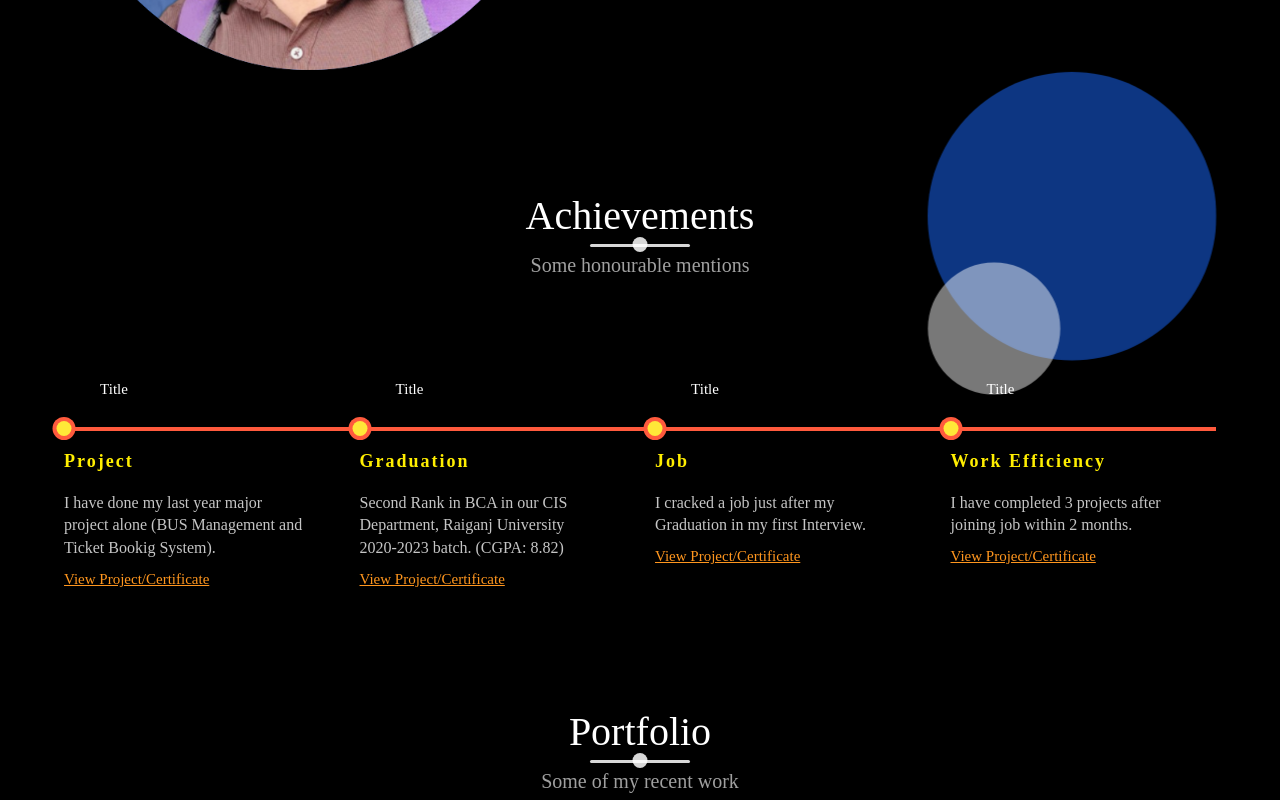
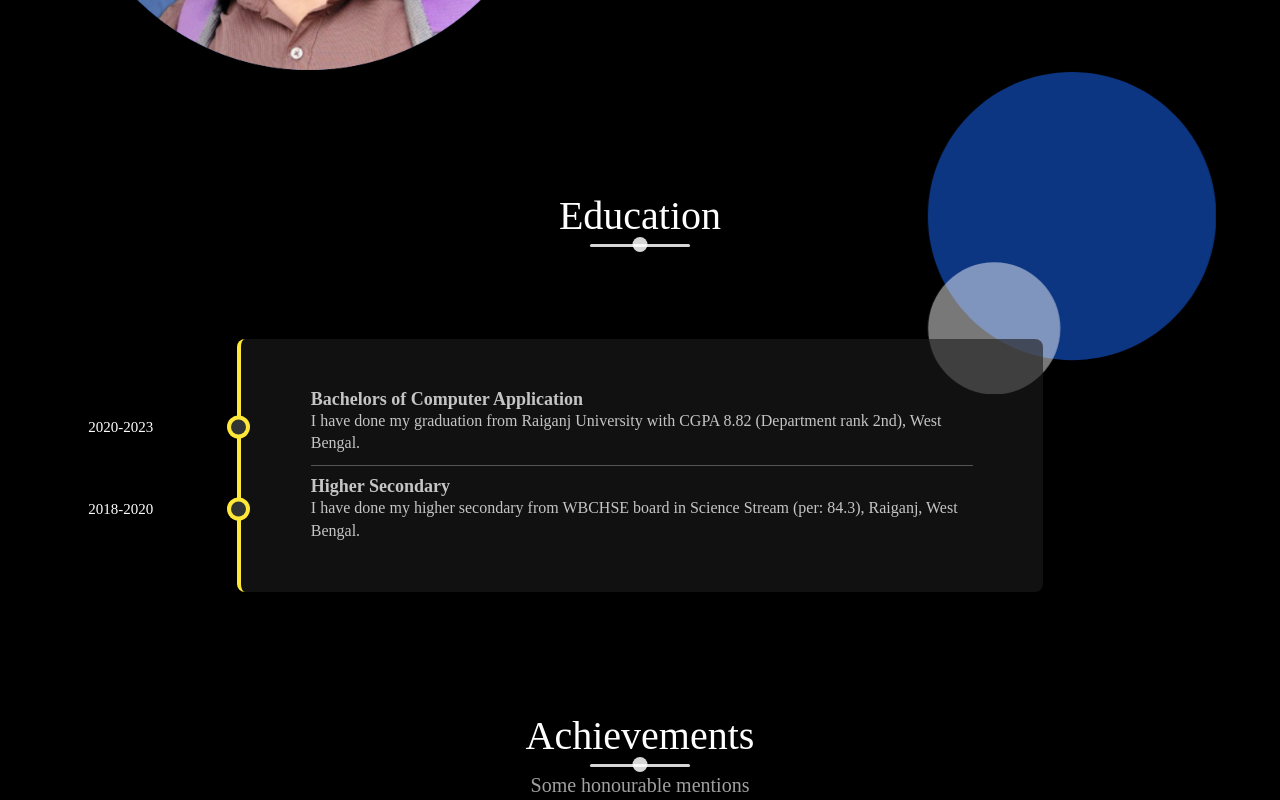
Before and after one commit to Nityasaha13/Portfolio, a plain HTML site: page index.html in a window 1280 px wide. Shown: the part 1280-2080 px from the top of the page. Drawn offline with nearby package versions, Linux system fonts and the light colour scheme; a web font is replaced by a local one.

Commit message:
education

```diff
--- a/index.html
+++ b/index.html
@@ -14,7 +14,9 @@
     <link rel="preconnect" href="https://fonts.gstatic.com" crossorigin>
     <link href="https://fonts.googleapis.com/css2?family=Kalam:wght@700&display=swap" rel="stylesheet">
     <link href="https://fonts.googleapis.com/css2?family=Kalam:wght@400;700&display=swap" rel="stylesheet">
-    <link href="https://fonts.googleapis.com/css2?family=Kalam:wght@400;700&family=Noto+Serif:ital,wght@1,700&display=swap" rel="stylesheet">
+    <link
+        href="https://fonts.googleapis.com/css2?family=Kalam:wght@400;700&family=Noto+Serif:ital,wght@1,700&display=swap"
+        rel="stylesheet">
     <meta name="google-site-verification" content="9P7lBLkCpxEcZAig0uq5LQzN-YUIhlLA37V1Gj3avcg" />
 </head>
 
@@ -91,7 +93,8 @@
                     Tech Enthusiast. Fast Learner. Willing to Dive in TECH World.
                     <br>
                     <br>
-                    <a href="https://drive.google.com/file/d/1NqX5j4xCnX4rLMic1vsiQoh3Cr0VFtPw/view?usp=drive_link" class="cta">Checkout my Resume</a>
+                    <a href="https://drive.google.com/file/d/1NqX5j4xCnX4rLMic1vsiQoh3Cr0VFtPw/view?usp=drive_link"
+                        class="cta">Checkout my Resume</a>
 
                 </p>
                 <br>
@@ -134,6 +137,28 @@
         </div>
     </section>
 
+    <section class="experience" id="experience">
+        <div class="container">
+            <div class="section-heading">
+                <h1>Education</h1>
+            </div>
+            <div class="timeline">
+                <ul>
+                    <li class="date" data-date="2020-2023" data-aos="fade-up" data-aos-duration="300ms">
+                        <h1>Bachelors of Computer Application</h1>
+                        <p> I have done my graduation from Raiganj University with CGPA 8.82 (Department rank 2nd), West Bengal.
+                        </p>
+                    </li>
+                    <li class="date" data-date="2018-2020" data-aos="fade-up" data-aos-duration="300ms">
+                        <h1>Higher Secondary</h1>
+                        <p>I have done my higher secondary from WBCHSE board in Science Stream (per: 84.3), Raiganj,
+                            West Bengal.
+                        </p>
+                    </li>
+            </div>
+        </div>
+    </section>
+
     <section class="services" id="services">
 
         <div class="container">
@@ -173,7 +198,7 @@
                     <br>
                     <a href="" class="cta">View Project/Certificate</a>
                 </div>
-               <div class="skill" data-date="Title" data-aos="fade-right" data-aos-delay="1200ms">
+                <div class="skill" data-date="Title" data-aos="fade-right" data-aos-delay="1200ms">
 
                     <h3>Work Efficiency</h3>
                     <p>
@@ -204,9 +229,11 @@
                     <h6>Project 1</h6>
                     <h1>Bus Management and Ticket Booking System</h1>
                     <p>
-                        This is my graduation frinal year project based on PHP. This project can be used by any travel organization or bus stands to manage their buses and booking tickets online.
+                        This is my graduation frinal year project based on PHP. This project can be used by any travel
+                        organization or bus stands to manage their buses and booking tickets online.
                     </p>
-                    <a href="https://github.com/Nityasaha13/Bus-Management-and-ticket-booking-system" class="cta">View Project</a>
+                    <a href="https://github.com/Nityasaha13/Bus-Management-and-ticket-booking-system" class="cta">View
+                        Project</a>
                 </div>
             </div>
             <div class="portfolio-item" data-aos="fade-in" data-aos-duration="300ms">
@@ -214,7 +241,8 @@
                     <h6>Project 2</h6>
                     <h1>Car Rental</h1>
                     <p>
-                        A website where anyone can rent cars for their personal use. We can select our favorite car and date for booking. This project is also based on PHP.
+                        A website where anyone can rent cars for their personal use. We can select our favorite car and
+                        date for booking. This project is also based on PHP.
                     </p>
                     <a href="https://github.com/Nityasaha13/carrental" class="cta">View Project</a>
                 </div>
@@ -230,7 +258,8 @@
                     <h6>Project 3</h6>
                     <h1>AI Quote Generator</h1>
                     <p>
-                        Anyone can generate unlimited quotes, said by famous presonalities around the world. It project is creted using Javascript.
+                        Anyone can generate unlimited quotes, said by famous presonalities around the world. It project
+                        is creted using Javascript.
                     </p>
                     <a href="https://aiquotegenerator.netlify.app/" target="_blank" class="cta">View Project</a>
                 </div>
@@ -252,23 +281,27 @@
                 <ul>
                     <li class="date" data-date="2020-2023" data-aos="fade-up" data-aos-duration="300ms">
                         <h1>Bachelor's of Computer Applications</h1>
-                        <p> I have completed my BCA from Raiganj University with 8.84 CGPA. In my final year I have done my first project "myBus" (Bus Management and Ticket Booking System) all alone.
+                        <p> I have completed my BCA from Raiganj University with 8.84 CGPA. In my final year I have done
+                            my first project "myBus" (Bus Management and Ticket Booking System) all alone.
                         </p>
                         <br>
                         <a href="" class="cta">View Project</a>
                     </li>
-                    <li class="date" data-date="April 2022- September 2023" data-aos="fade-up" data-aos-duration="300ms">
+                    <li class="date" data-date="April 2022- September 2023" data-aos="fade-up"
+                        data-aos-duration="300ms">
                         <h1>Computer Faculty</h1>
-                        <p> I have worked as an computer faculty in a private coaching institute for 1.5 years. Where I have teached CBSE and ICSE students, from Microsoft Office to Object Oriented Programming in Java.
+                        <p> I have worked as an computer faculty in a private coaching institute for 1.5 years. Where I
+                            have teached CBSE and ICSE students, from Microsoft Office to Object Oriented Programming in
+                            Java.
                         </p>
                         <br>
                         <a href="" class="cta">View Work</a>
                     </li>
-                    <li class="date" data-date="September 2023- Present" data-aos="fade-up"
-                        data-aos-duration="300ms">
+                    <li class="date" data-date="September 2023- Present" data-aos="fade-up" data-aos-duration="300ms">
                         <h1>PHP/WordPress Developer at Appycodes</h1>
                         <p>
-                            After completing my graduation I have cracked this job in my first interview. Now I am currently working in this company full-time, and working on several projects.
+                            After completing my graduation I have cracked this job in my first interview. Now I am
+                            currently working in this company full-time, and working on several projects.
                         </p>
                         <br>
                         <a href="" class="cta">View Work</a>
```
